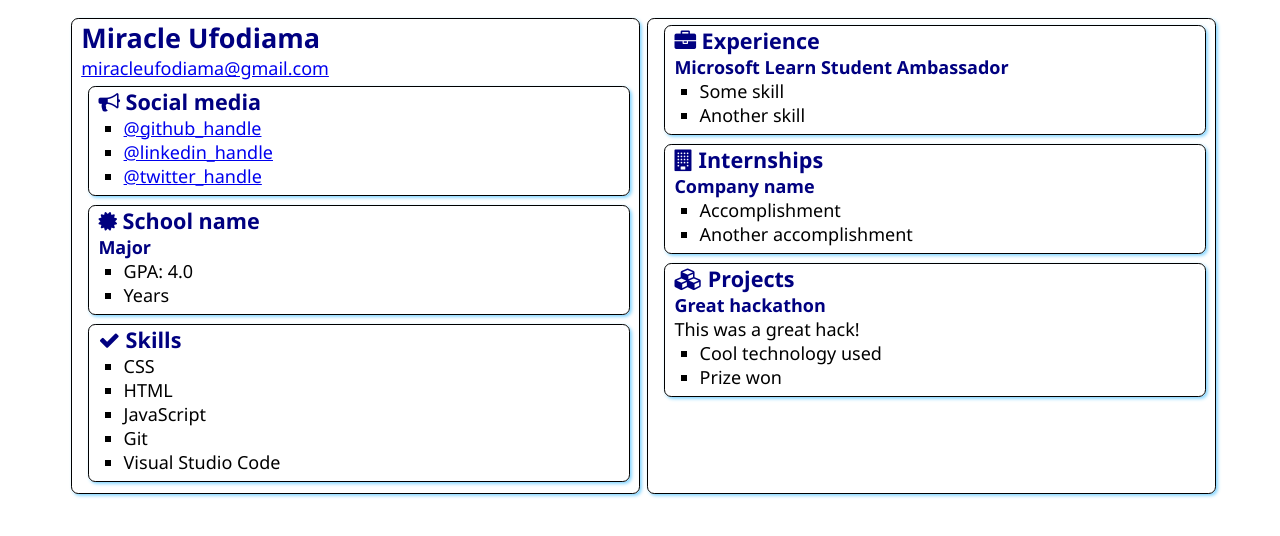
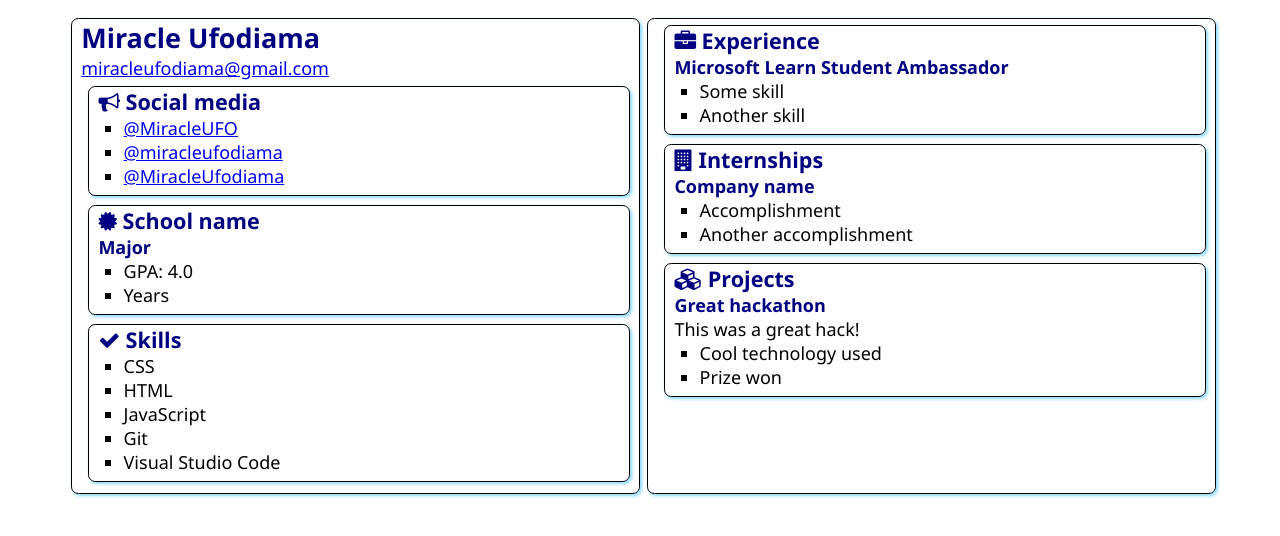
Before and after one commit to MiracleUFO/SATechnicalOnboarding, a plain HTML site: page src/index.html in a window 1280 px wide. Drawn offline with Linux system fonts and the light colour scheme.

Commit message:
updated social media info

```diff
--- a/src/index.html
+++ b/src/index.html
@@ -21,9 +21,9 @@
                     Social media
                 </h2>
                 <ul>
-                    <li><a href="https://github.com/<handle>">@github_handle</a></li>
-                    <li><a href="https://linkedin.com/in/<handle>">@linkedin_handle</a></li>
-                    <li><a href="https://twitter.com/<handle>">@twitter_handle</a></li>
+                    <li><a href="https://github.com/MiracleUFO">@MiracleUFO</a></li>
+                    <li><a href="https://linkedin.com/in/miracleufodiama">@miracleufodiama</a></li>
+                    <li><a href="https://twitter.com/MiracleUfodiama">@MiracleUfodiama</a></li>
                 </ul>
             </section>
 
```
